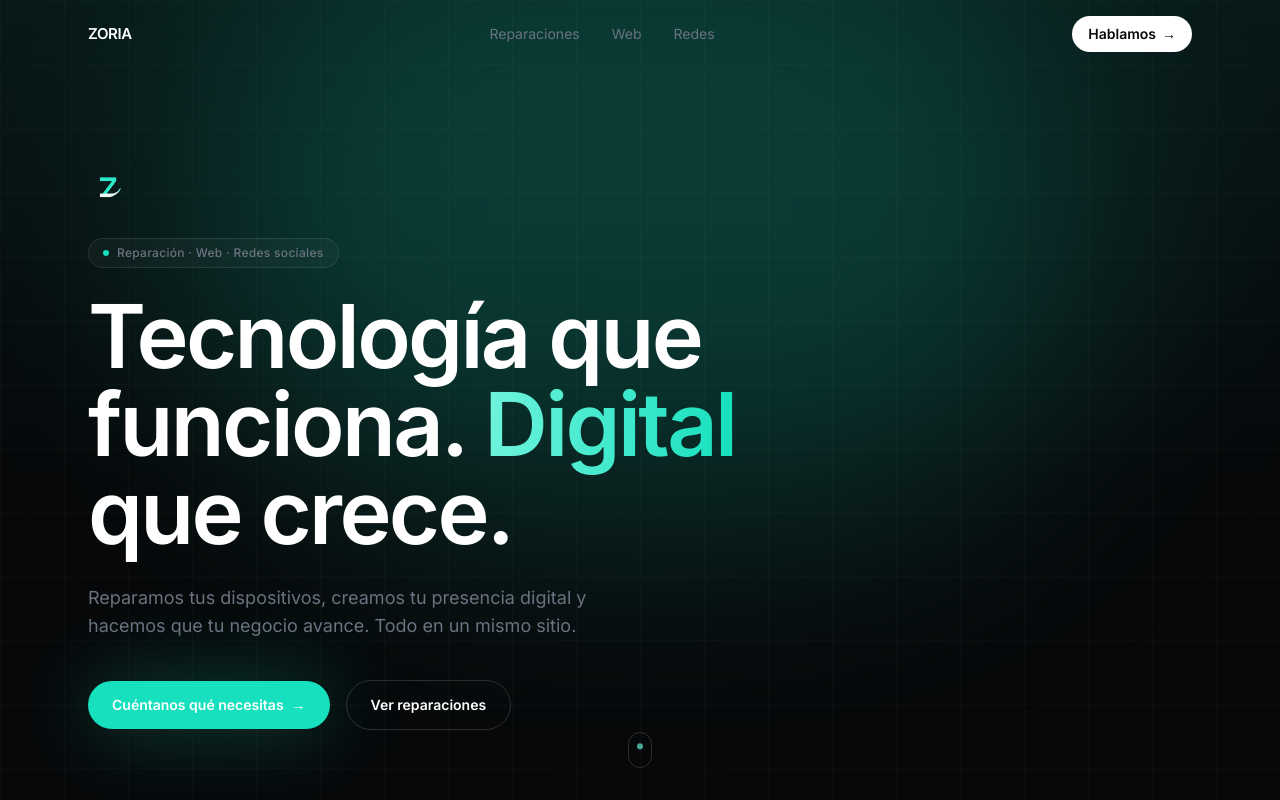
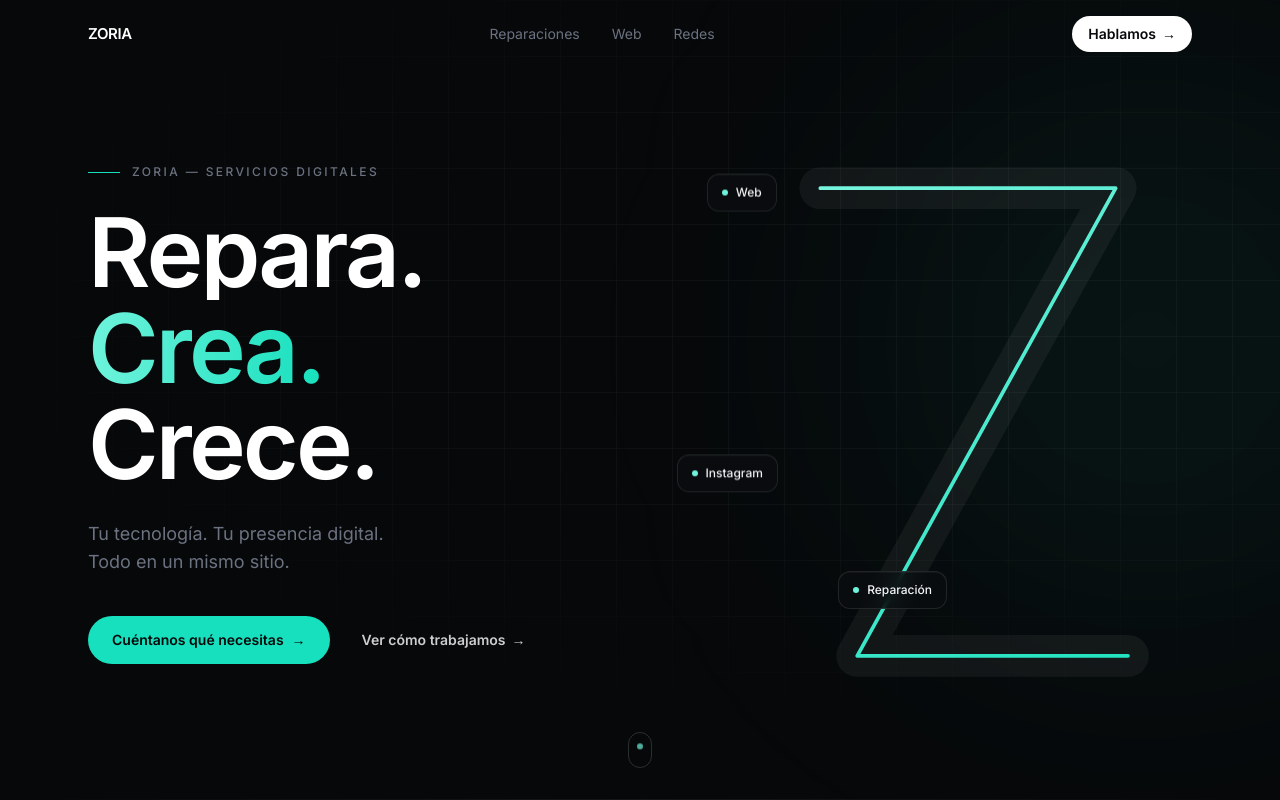
Before and after one commit to carlosfernandezdominguez99-dot/zoria-web, a Next.js app: page / in a window 1280 px wide. Shown: the top 800 px of the page. Built offline with nearby package versions, Linux system fonts and the light colour scheme.

Commit message:
Rediseño completo del hero: Z gráfica protagonista, composición editorial y animaciones de entrada

```diff
--- a/src/components/Hero.tsx
+++ b/src/components/Hero.tsx
@@ -1,79 +1,102 @@
 "use client";
 
-import { motion } from "framer-motion";
-import { fadeUp, stagger } from "@/lib/motion";
-import ZoriaLogo from "./ZoriaLogo";
+import { useRef } from "react";
+import { motion, useScroll, useTransform } from "framer-motion";
+import { drawLine, fadeUp, stagger } from "@/lib/motion";
+
+const chips = [
+  { label: "Web", top: "8%", left: "4%", delay: 0.9 },
+  { label: "Instagram", top: "58%", left: "-2%", delay: 1.05 },
+  { label: "Reparación", top: "78%", left: "30%", delay: 1.2 },
+];
 
 export default function Hero() {
+  const ref = useRef<HTMLElement>(null);
+  const { scrollYProgress } = useScroll({
+    target: ref,
+    offset: ["start start", "end start"],
+  });
+
+  const zY = useTransform(scrollYProgress, [0, 1], [0, 80]);
+  const zOpacity = useTransform(scrollYProgress, [0, 0.8], [1, 0.25]);
+  const contentY = useTransform(scrollYProgress, [0, 1], [0, 40]);
+
   return (
     <section
+      ref={ref}
       id="top"
       className="relative flex min-h-[100svh] flex-col justify-center overflow-hidden bg-graphite-950 pt-24"
     >
-      {/* fondo: rejilla + luz azul */}
+      {/* ── fondo: grid técnico + luz ambiental ─────────────────────── */}
       <div className="pointer-events-none absolute inset-0">
-        <div className="absolute inset-0 bg-grid-fade" />
         <div
-          className="absolute left-1/2 top-[-10%] h-[600px] w-[900px] -translate-x-1/2 rounded-full bg-zoria-blue/20 blur-[120px]"
+          className="absolute inset-0 opacity-[0.05]"
+          style={{
+            backgroundImage:
+              "linear-gradient(rgba(255,255,255,0.6) 1px, transparent 1px), linear-gradient(90deg, rgba(255,255,255,0.6) 1px, transparent 1px)",
+            backgroundSize: "56px 56px",
+            maskImage:
+              "radial-gradient(ellipse 80% 60% at 65% 40%, black 40%, transparent 85%)",
+          }}
+        />
+        <div
+          className="absolute right-[-10%] top-[10%] h-[520px] w-[520px] rounded-full bg-zoria-blue/[0.08] blur-[140px]"
           aria-hidden="true"
         />
         <div
-          className="absolute inset-0 opacity-[0.03]"
-          style={{
-            backgroundImage:
-              "linear-gradient(rgba(255,255,255,0.6) 1px, transparent 1px), linear-gradient(90deg, rgba(255,255,255,0.6) 1px, transparent 1px)",
-            backgroundSize: "64px 64px",
-          }}
+          className="absolute bottom-0 left-0 h-px w-full bg-gradient-to-r from-transparent via-white/[0.06] to-transparent"
+          aria-hidden="true"
         />
       </div>
 
+      <div className="relative mx-auto grid w-full max-w-6xl flex-1 items-center gap-10 px-6 lg:grid-cols-[1.05fr,0.95fr]">
+        {/* ── columna izquierda: mensaje ──────────────────────────── */}
         <motion.div
           variants={stagger(0.12)}
           initial="hidden"
           animate="show"
-        className="relative mx-auto w-full max-w-6xl px-6"
+          style={{ y: contentY }}
+          className="relative z-10"
         >
-        <motion.div variants={fadeUp} className="mb-7">
-          <ZoriaLogo className="h-11 w-11" />
-        </motion.div>
+          <motion.p
+            variants={fadeUp}
+            className="mb-6 flex items-center gap-3 text-xs font-medium uppercase tracking-[0.2em] text-graphite-400"
+          >
+            <span className="h-px w-8 bg-zoria-blue" />
+            Zoria — Servicios digitales
+          </motion.p>
+
+          <h1 className="text-balance text-[15vw] font-semibold leading-[0.94] tracking-[-0.03em] text-white sm:text-7xl md:text-[5.5rem] lg:text-8xl">
+            {["Repara.", "Crea.", "Crece."].map((word, i) => (
+              <motion.span key={word} variants={fadeUp} className="block overflow-hidden">
+                <span
+                  className={
+                    i === 1
+                      ? "bg-gradient-to-r from-zoria-blueLight to-zoria-blue bg-clip-text text-transparent"
+                      : ""
+                  }
+                >
+                  {word}
+                </span>
+              </motion.span>
+            ))}
+          </h1>
 
           <motion.p
             variants={fadeUp}
-          className="mb-6 inline-flex items-center gap-2 rounded-full border border-white/10 bg-white/[0.03] px-3.5 py-1.5 text-xs font-medium tracking-wide text-graphite-400"
+            className="mt-7 max-w-sm text-balance text-lg text-graphite-400"
           >
-          <span className="h-1.5 w-1.5 rounded-full bg-zoria-blue" />
-          Reparación · Web · Redes sociales
-        </motion.p>
-
-        <motion.h1
-          variants={fadeUp}
-          className="text-balance max-w-4xl text-[13vw] font-semibold leading-[0.98] tracking-[-0.03em] text-white sm:text-6xl md:text-7xl lg:text-[5.5rem]"
-        >
-          Tecnología que
-          <br />
-          funciona.{" "}
-          <span className="bg-gradient-to-r from-zoria-blueLight to-zoria-blue bg-clip-text text-transparent">
-            Digital
-          </span>
-          <br />
-          que crece.
-        </motion.h1>
-
-        <motion.p
-          variants={fadeUp}
-          className="mt-7 max-w-xl text-balance text-lg text-graphite-400"
-        >
-          Reparamos tus dispositivos, creamos tu presencia digital y hacemos
-          que tu negocio avance. Todo en un mismo sitio.
+            Tu tecnología. Tu presencia digital.
+            <br /> Todo en un mismo sitio.
           </motion.p>
 
           <motion.div
             variants={fadeUp}
-          className="mt-10 flex flex-wrap items-center gap-4"
+            className="mt-10 flex flex-wrap items-center gap-x-8 gap-y-4"
           >
             <a
               href="#contacto"
-            className="group inline-flex items-center gap-2 rounded-full bg-zoria-blue px-6 py-3.5 text-sm font-semibold text-white shadow-glow transition-transform duration-400 hover:-translate-y-0.5"
+              className="group inline-flex items-center gap-2 rounded-full bg-zoria-blue px-6 py-3.5 text-sm font-semibold text-graphite-950 transition-all duration-400 hover:-translate-y-0.5 hover:shadow-glow"
             >
               Cuéntanos qué necesitas
               <span className="transition-transform duration-400 group-hover:translate-x-1">
@@ -81,19 +104,88 @@ export default function Hero() {
               </span>
             </a>
             <a
-            href="#reparaciones"
-            className="inline-flex items-center gap-2 rounded-full border border-white/15 px-6 py-3.5 text-sm font-semibold text-white transition-colors duration-400 hover:border-white/30 hover:bg-white/[0.04]"
+              href="#proceso"
+              className="group inline-flex items-center gap-1.5 text-sm font-semibold text-white/80 transition-colors duration-400 hover:text-white"
             >
-            Ver reparaciones
+              Ver cómo trabajamos
+              <span className="transition-transform duration-400 group-hover:translate-x-1">
+                →
+              </span>
             </a>
           </motion.div>
         </motion.div>
 
+        {/* ── columna derecha: Z gráfica + composición ────────────── */}
+        <div className="relative hidden h-[560px] lg:block" aria-hidden="true">
+          <motion.svg
+            style={{ y: zY, opacity: zOpacity }}
+            viewBox="0 0 420 520"
+            className="absolute -right-24 -top-8 h-[640px] w-[640px] max-w-none"
+            fill="none"
+          >
+            <motion.path
+              d="M90 70 H330 L120 450 H340"
+              stroke="url(#zGradient)"
+              strokeWidth="3"
+              strokeLinecap="round"
+              strokeLinejoin="round"
+              variants={drawLine}
+              initial="hidden"
+              animate="show"
+            />
+            <motion.path
+              d="M90 70 H330 L120 450 H340"
+              stroke="white"
+              strokeOpacity="0.05"
+              strokeWidth="34"
+              strokeLinecap="round"
+              strokeLinejoin="round"
+              variants={drawLine}
+              initial="hidden"
+              animate="show"
+            />
+            <defs>
+              <linearGradient id="zGradient" x1="90" y1="70" x2="340" y2="450" gradientUnits="userSpaceOnUse">
+                <stop offset="0%" stopColor="#6FF3DC" />
+                <stop offset="100%" stopColor="#16E0BD" />
+              </linearGradient>
+            </defs>
+          </motion.svg>
+
+          {chips.map((c, i) => (
+            <motion.div
+              key={c.label}
+              initial={{ opacity: 0, y: 14, scale: 0.96 }}
+              animate={{ opacity: 1, y: 0, scale: 1 }}
+              transition={{ delay: c.delay, duration: 0.6, ease: [0.16, 1, 0.3, 1] }}
+              className="absolute"
+              style={{ top: c.top, left: c.left }}
+            >
+              <motion.div
+                animate={{ y: [0, -8, 0] }}
+                transition={{
+                  duration: 4 + i,
+                  repeat: Infinity,
+                  ease: "easeInOut",
+                  delay: i * 0.4,
+                }}
+                className="flex items-center gap-2 rounded-xl border border-white/10 bg-graphite-900/80 px-3.5 py-2.5 shadow-card backdrop-blur"
+              >
+                <span className="h-1.5 w-1.5 rounded-full bg-zoria-blueLight" />
+                <span className="text-xs font-medium text-graphite-100">
+                  {c.label}
+                </span>
+              </motion.div>
+            </motion.div>
+          ))}
+        </div>
+      </div>
+
       <motion.div
         initial={{ opacity: 0 }}
         animate={{ opacity: 1 }}
-        transition={{ delay: 1, duration: 0.8 }}
-        className="absolute bottom-8 left-1/2 -translate-x-1/2"
+        transition={{ delay: 1.3, duration: 0.8 }}
+        className="relative mx-auto mb-8 hidden sm:block"
       >
         <div className="flex h-9 w-6 items-start justify-center rounded-full border border-white/15 p-1.5">
           <motion.div
--- a/src/components/Proceso.tsx
+++ b/src/components/Proceso.tsx
@@ -12,7 +12,7 @@ const pasos = [
 
 export default function Proceso() {
   return (
-    <section className="relative bg-graphite-900 py-28">
+    <section id="proceso" className="relative bg-graphite-900 py-28">
       <div className="mx-auto max-w-6xl px-6">
         <motion.div
           variants={fadeUp}
--- a/src/lib/motion.ts
+++ b/src/lib/motion.ts
@@ -33,3 +33,12 @@ export const scaleIn: Variants = {
 };
 
 export const viewport = { once: true, margin: "-80px" };
+
+export const drawLine: Variants = {
+  hidden: { pathLength: 0, opacity: 0 },
+  show: {
+    pathLength: 1,
+    opacity: 1,
+    transition: { duration: 1.6, ease: [0.16, 1, 0.3, 1] },
+  },
+};
```
Lines whose indentation alone changed are shown as unchanged.
